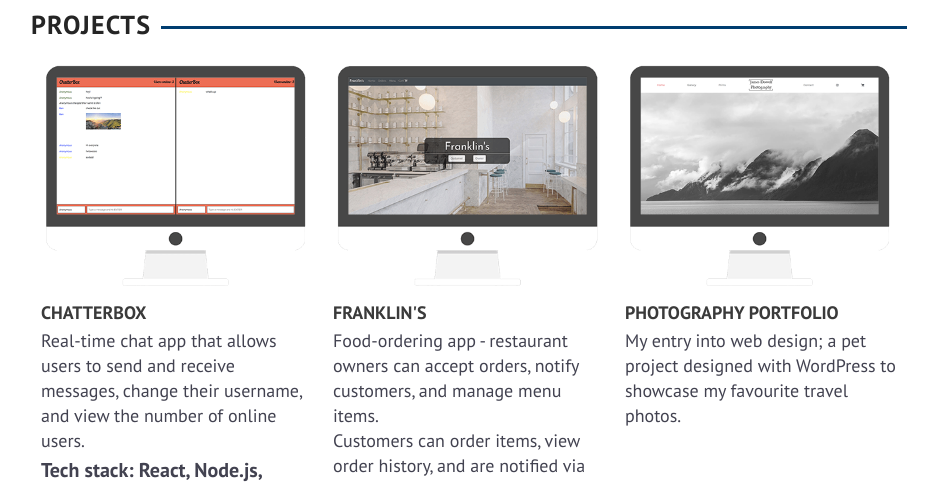
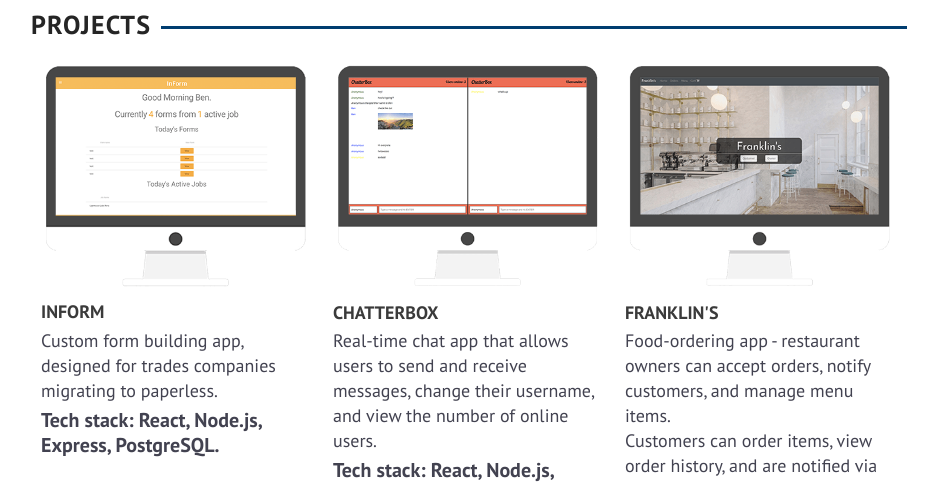
Before and after one commit to j-dowell/j-dowell.github.io, a plain HTML site: page index.html in a window 1280 px wide. Shown: the part 747-1230 px from the top of the page, without its empty margins (171-1109 px from the left). Drawn offline with nearby package versions, Linux system fonts and the light colour scheme.

Commit message:
added inform project

```diff
--- a/index.html
+++ b/index.html
@@ -91,6 +91,12 @@
       <div class="card col-xs-12 col-sm-12">
           <h2 class="title section-title"></i>PROJECTS</h2>
       <div class="row projects">
+        <div class="card project col-xs-12 col-sm-4">
+            <a href="https://github.com/j-dowell/" target="_blank"><img src="img/inform.png" alt="Chatty App Project" />
+            <h4 class='project-title'>InForm</h4></a>
+            <p class="skills-body">Custom form building app, designed for trades companies migrating to paperless.</p>
+            <p><strong>Tech stack: React, Node.js, Express, PostgreSQL.</strong></p>
+          </div>
         <div class="card project col-xs-12 col-sm-4">
           <a href="https://github.com/j-dowell/chatterbox" target="_blank"><img src="img/chatty-small.png" alt="Chatty App Project" />
           <h4 class='project-title'>ChatterBox</h4></a>
```
Also changed, not shown: img/inform.png (added).
